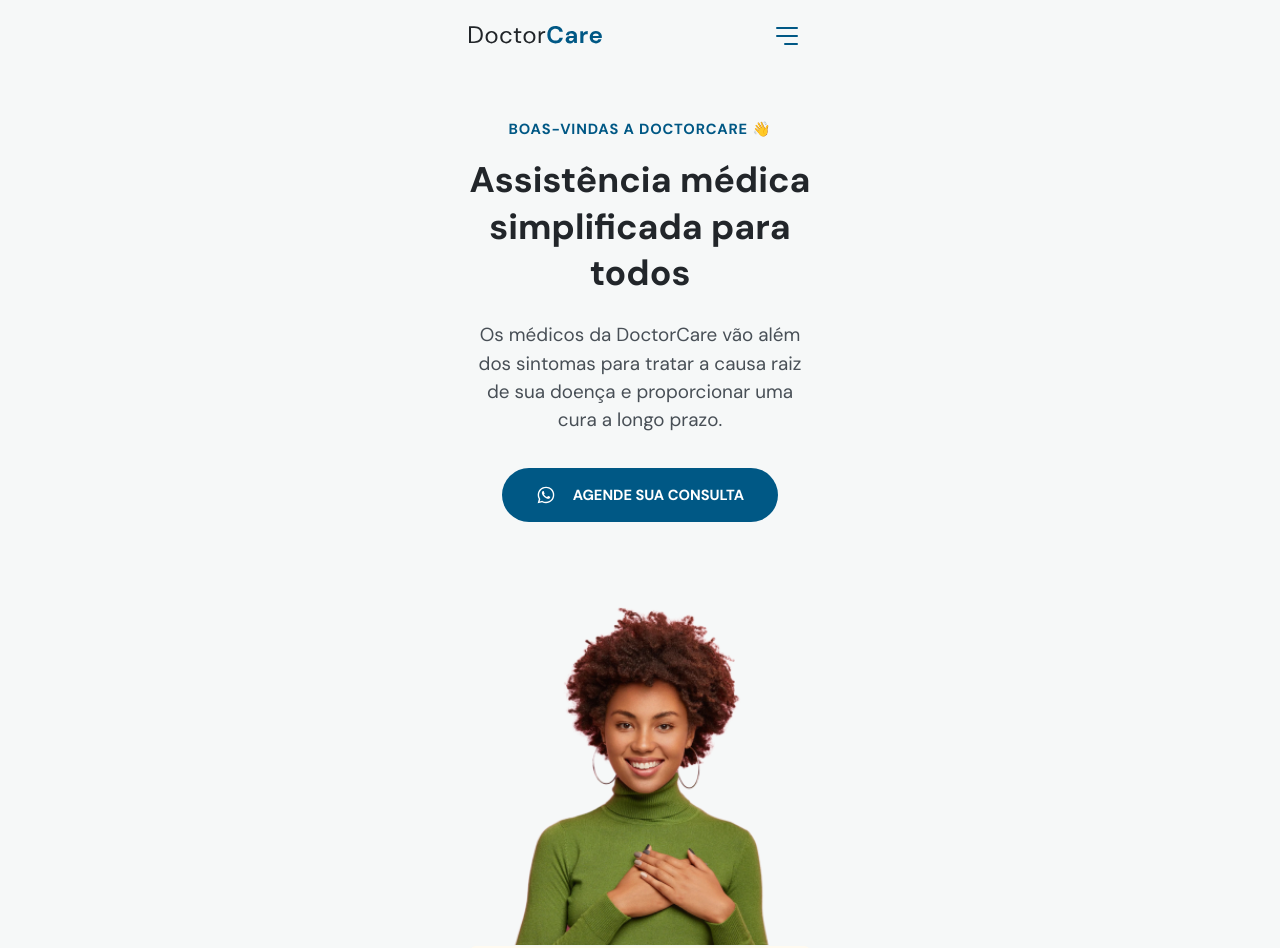
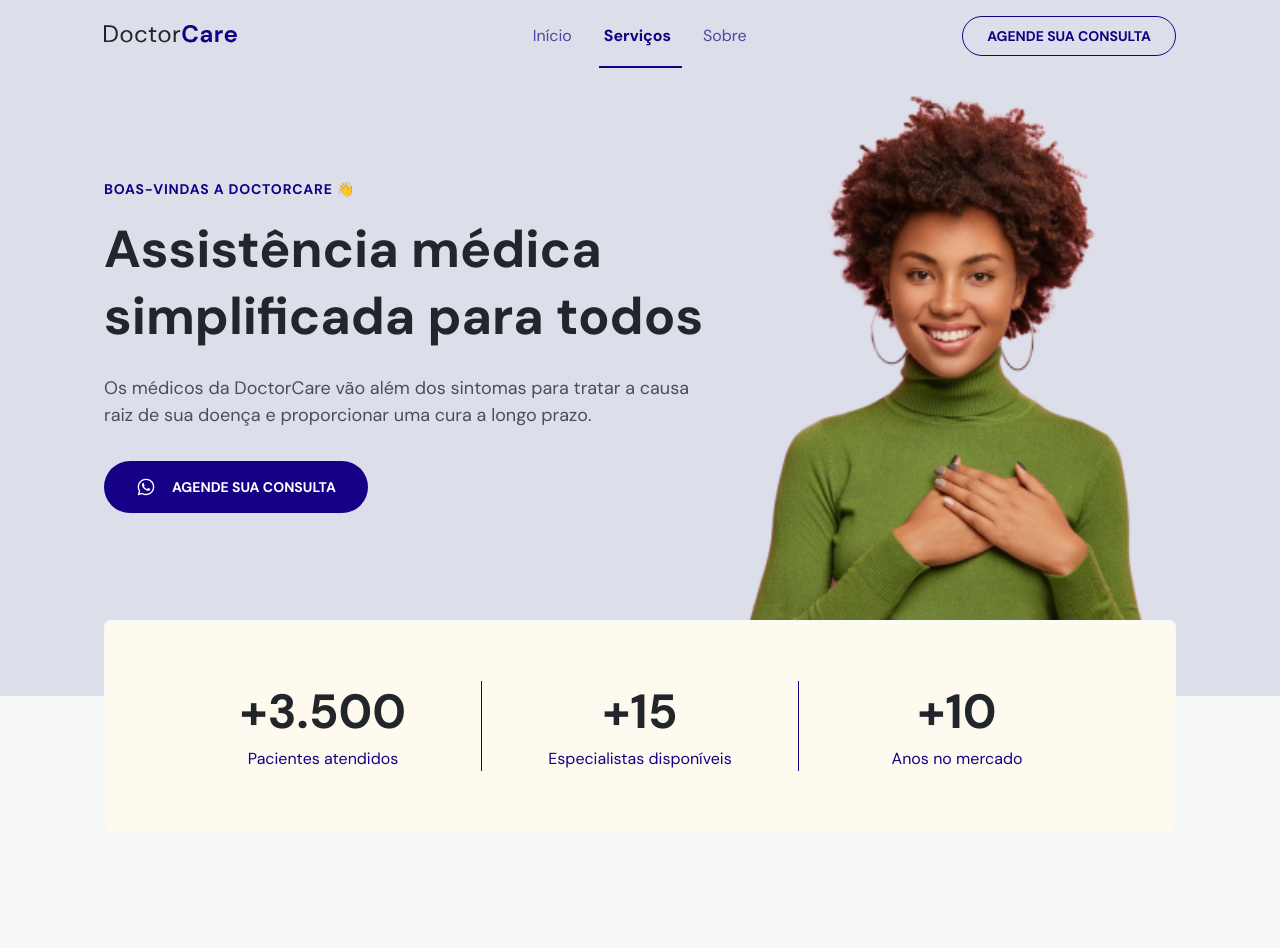
Before and after one commit to thekaykealves/DoctorCare-nlw, a plain HTML site: page index.html in a window 1280 px wide. Shown: the top 948 px of the page. Drawn offline with nearby package versions, Linux system fonts and the light colour scheme.

Commit message:
stage 05

```diff
--- a/index.html
+++ b/index.html
@@ -36,7 +36,6 @@
           <li><a onclick="closeMenu()" href="#home">Início</a></li>
           <li><a onclick="closeMenu()" href="#services">Serviços</a></li>
           <li><a onclick="closeMenu()" href="#about">Sobre</a></li>
-          <li><a onclick="closeMenu()" href="#testimonials">Depoimentos</a></li>
         </ul>
 
         <a class="button" href="#contact" onclick="closeMenu()">Agende sua consulta</a>
@@ -87,6 +86,8 @@
 
   <section id="home">
     <div class="wrapper">
+
+      <div class="col-a">
         <header>
           <h4>BOAS-VINDAS A DOCTORCARE 👋</h4>
           <h1>Assistência médica simplificada para todos</h1>
@@ -101,7 +102,10 @@
             </svg>
             Agende sua consulta
           </a>
+        </div>
+      </div>
 
+      <div class="col-b">
         <img src="./images/woman.png" alt="Mulher de camisa verde sorrindo">
       </div>
 
@@ -192,6 +196,8 @@
 
   <section id="about">
     <div class="wrapper">
+
+      <div class="col-a">
         <header>
           <h4>Sobre nós</h4>
           <h2>Entenda quem somos e por que existimos</h2>
@@ -201,14 +207,19 @@
           <p>
             Amet minim mollit non deserunt ullamco est sit aliqua dolor do amet sint. Velit officia consequat duis enim. Amet minim mollit non deserunt ullamco est sit aliqua dolor do amet sint. Velit officia consequat duis enim. Amet minim mollit non deserunt ullamco est sit aliqua dolor do amet sint. Velit officia consequat duis enim. Amet minim mollit non deserunt ullamco est sit aliqua dolor do amet sint. Velit officia consequat duis enim. Amet minim mollit non deserunt ullamco est sit aliqua dolor do amet sint.
           </p>
+        </div>
+      </div>
 
+      <div class="col-b">
         <img src="./images/doctor-and-patients.png" alt="Médico cuidando de pacientes">
       </div>
+
     </div>
   </section>
 
   <section id="contact">
     <div class="wrapper">
+      <div class="col-a">
         <header>
           <h2>Entre em contato com a gente!</h2>
         </header>
@@ -241,15 +252,19 @@
             </svg>
             Agende sua consulta
           </a>
+        </div>
+      </div>
 
+      <div class="col-b">
         <img src="./images/men-with-smartphone.png"
-        alt="Homem sorrindo segurando um celular nas mãos">
+        alt="Homem sorrindo segurando um celular nas mãos"/>
       </div>
     </div>
   </section>
 
   <footer>
     <div class="wrapper">
+      <div class="col-a">
         <a href="#home" class="logo">
           <svg width="133" height="18" viewBox="0 0 133 18" fill="none" xmlns="http://www.w3.org/2000/svg">
             <path d="M0 17.088V0.287999H5.16C8.12 0.287999 10.296 1.04 11.688 2.544C13.096 4.048 13.8 6.112 13.8 8.736C13.8 11.312 13.096 13.352 11.688 14.856C10.296 16.344 8.12 17.088 5.16 17.088H0ZM2.016 15.408H5.112C6.744 15.408 8.04 15.144 9 14.616C9.976 14.072 10.672 13.304 11.088 12.312C11.504 11.304 11.712 10.112 11.712 8.736C11.712 7.328 11.504 6.12 11.088 5.112C10.672 4.104 9.976 3.328 9 2.784C8.04 2.24 6.744 1.968 5.112 1.968H2.016V15.408Z" fill="#212529"/>
@@ -269,7 +284,9 @@
           @2022 DoctorCare <br>
           Todos os direitos reservados.
         </p>
+      </div>
 
+      <div class="col-b">
         <ul class="social-links">
           <li>
             <a href="https://instagram.com" target="_blank">
@@ -297,6 +314,7 @@
           </li>
         </ul>
       </div>
+    </div>
   </footer>
 
   <a id="backToTopButton" href="#home">
--- a/main.js
+++ b/main.js
@@ -1,6 +1,34 @@
 function onScroll(){
   showNavOnScroll();
   showBackToTopButtonOnScroll();
+
+  activateMenuAtCurrentSection(home);
+  activateMenuAtCurrentSection(services);
+  activateMenuAtCurrentSection(about);
+}
+
+function activateMenuAtCurrentSection(section){
+  // linha alvo
+  const targetLine = scrollY + innerHeight / 2;
+
+  // verificar se a sessão passou da linha
+  const sectionTop = section.offsetTop;
+  const sectionHeight = section.offsetHeight;
+  const sectionTopReachOrPassedTargetLine = targetLine >= sectionTop;
+
+  const sectionEndsAt = sectionTop + sectionHeight;
+
+  const sectionEndPassedTargetLine = sectionEndsAt <= targetLine;
+
+  const sectionBoundaries = sectionTopReachOrPassedTargetLine && !sectionEndPassedTargetLine;
+
+  const sectionId = section.getAttribute('id');
+  const menuElement = document.querySelector(`.menu a[href*=${sectionId}]`);
+
+  menuElement.classList.remove('active');
+  if(sectionBoundaries) {
+    menuElement.classList.add('active')
+  }
 }
 
 function showNavOnScroll() {
--- a/style.css
+++ b/style.css
@@ -4,21 +4,20 @@
   box-sizing: border-box;
 }
 
-:root{
-  --hue: 200;
+:root {
+  --hue: 250;
   --primary-color: hsl(var(--hue), 100%, 26%);
   --headline: hsl(210, 11%, 15%);
   --paragraph: hsl(210, 9%, 31%);
 
   --brand-beige: hsl(39, 100%, 97%);
-  --brand-light: hsl(calc(var(--hue) -22), 23%, 89%);
+  --brand-light: hsl(calc(var(--hue) - 22), 23%, 89%);
+  --brand-dark: hsl(var(--hue), 100%, 14%);
+  --brand-light-02: #F7F9F9;
+
   --bg-light: hsl(180, 14%, 97%);
 
-  --white: hsl(0, 0%, 100%);
-  --brand-dark: hsla(var(--hue), 100%, 14%, 1);
-
-  /*-- font --*/
-  font-size: 65.5%;
+  font-size: 62.5%; /* 1rem = 10px */
 
   --nav-height: 7.2rem;
 }
@@ -46,7 +45,7 @@ body{
 }
 
 .wrapper{
-  width: 37.5rem;
+  width: min(50rem, 100%);
   margin-inline: auto;
   padding-inline: 2.4rem;
 }
@@ -98,7 +97,7 @@ section .content p{
 
 .button{
   background-color: var(--primary-color);
-  color: var(--white);
+  color: white;
 
   border: none;
   border-radius: 4rem;
@@ -149,11 +148,11 @@ button.open-menu path[stroke*='#00856F'],
 
 body.menu-expanded #navigation .logo path,
 #navigation.scroll .logo path{
-  fill: var(--white);
+  fill: white;
 }
 
 #navigation.scroll button.open-menu path[stroke*='#00856F']{
-  stroke: var(--white);
+  stroke: white;
 }
 
 /*----- NAVIGATION -----*/
@@ -185,6 +184,11 @@ nav button{
   cursor: pointer;
 }
 
+nav .menu,
+nav .close-menu{
+  position: fixed;
+}
+
 /*----- MENU-EXPANDED -----*/
 body.menu-expanded{
   overflow: hidden;
@@ -212,7 +216,6 @@ body.menu-expanded .close-menu{
 }
 
 body.menu-expanded .menu{
-  position: fixed;
   top: 0;
   left: 0;
   background-color: var(--primary-color);
@@ -239,12 +242,12 @@ body.menu-expanded .menu{
 }
 
 .menu ul li a{
-  color: var(--white);
+  color: white;
   text-decoration: none;
 }
 
 .menu .button{
-  background-color: var(--white);
+  background-color: white;
   border-radius: 4rem;
   font-weight: 700;
   font-size: 1.8rem;
@@ -263,7 +266,7 @@ body.menu-expanded .menu{
 
 .menu .button:hover{
   background-color: var(--primary-color);
-  color: var(--white);
+  color: white;
   filter: brightness(1.2);
 }
 
@@ -282,16 +285,16 @@ body.menu-expanded button path{
 }
 
 /*----- #HOME -----*/
-
 #home{
+  padding-block: 0;
   padding-top: calc(4.1rem + var(--nav-height));
 }
 
 #home::before{
   content: "";
   width: 100%;
-  height: calc(108rem + var(--nav-height));
-  background-color: var(--bg-light);
+  height: calc(76% + var(--nav-height));
+  background-color: var(--brand-light);
   display: block;
 
   position: absolute;
@@ -320,7 +323,7 @@ body.menu-expanded button path{
 }
 
 #home .stats{
-  width: 32.7rem;
+  width: 100%;
   padding-block: 4rem;
   margin-inline: auto;
 
@@ -329,6 +332,7 @@ body.menu-expanded button path{
   border-radius: 0.6rem;
 
   display: flex;
+  justify-content: space-evenly;
   flex-direction: column;
   gap: 6rem;
 }
@@ -349,6 +353,10 @@ body.menu-expanded button path{
 }
 
 /*----- SERVICES -----*/
+#services{
+  background-color: var(--brand-light-02);
+}
+
 #services header h2{
   margin-bottom: 6rem;
 }
@@ -361,7 +369,9 @@ body.menu-expanded button path{
 #services .card {
   padding: 2.4rem;
   text-align: left;
-  background-color: var(--white);
+
+  background-color: white;
+
   border: 1px solid var(--bg-light);
   border-radius: 0.6rem;
 }
@@ -388,7 +398,6 @@ body.menu-expanded button path{
 /*----- CONTACT -----*/
 #contact{
   text-align: left;
-  background-color: var(--white);
 }
 
 #contact header{
@@ -415,7 +424,7 @@ footer{
   padding-block: 6rem;
 
   text-align: left;
-  color: var(--white);
+  color: white;
 }
 
 footer .logo{
@@ -429,7 +438,7 @@ footer .logo svg{
 }
 
 footer .logo path{
-  fill: var(--white);
+  fill: white;
 }
 
 footer p{
@@ -451,10 +460,281 @@ footer .social-links{
   opacity: 0;
   visibility: hidden;
 
+  transform: translateY(100%);
   transition: 300ms;
 }
 
 #backToTopButton.show{
   opacity: 1;
   visibility: visible;
+  transform: translateY(0);
 }
+
+/*----- RESPONSIVO -----*/
+@media (min-width: 1024px){
+  /*----- GERAL -----*/
+  body{
+    overflow: auto;
+  }
+
+  .wrapper{
+    width: min(112rem, 100%);
+    display: grid;
+  }
+
+  .col-a{
+    grid-area: A;
+  }
+
+  .col-b{
+    grid-area: B;
+  }
+
+  section{
+    padding-block: 16rem;
+  }
+
+  section header h2{
+    font-size: 4rem;
+    line-height: 5.2rem;
+  }
+
+  /*----- NAVIGATION -----*/
+  /* reset */
+  nav#navigation .wrapper *{
+    margin: 0;
+    padding: 0;
+    visibility: initial;
+    display: initial;
+    opacity: initial;
+    flex-direction: initial;
+    position: initial;
+    font-size: initial;
+    font-weight: initial;
+    transform: initial;
+    color: initial;
+    background-color: initial;
+    filter: initial;
+  }
+
+  nav#navigation .close-menu,
+  nav#navigation .open-menu,
+  nav#navigation .social-links{
+    display: none;
+  }
+
+  nav#navigation .menu{
+    display: flex;
+    align-items: center;
+    justify-content: space-between;
+    width: 60%;
+  }
+
+  nav#navigation .menu ul:nth-child(1){
+    display: flex;
+    gap: 3.2rem;
+  }
+
+  nav#navigation .menu ul li a{
+    color: var(--primary-color);
+    opacity: 0.7;
+  }
+
+  nav#navigation .menu a.button{
+    display: flex;
+    align-items: center;
+    justify-content: center;
+    padding: 1rem 2.4rem;
+
+    border: 1px solid var(--primary-color);
+    border-radius: 4rem;
+
+    color: var(--primary-color);
+
+    font-weight: 700;
+    font-size: 1.4rem;
+    line-height: 1.8rem;
+    text-transform: uppercase;
+  }
+
+  nav#navigation .menu a.button:hover{
+    background-color: var(--primary-color);
+    color: white;
+  }
+
+  nav#navigation.scroll .menu a.button{
+    border-color: white;
+    color: white;
+  }
+
+  nav#navigation.scroll .menu ul li a{
+    color: var(--brand-light);
+    opacity: 0.6;
+  }
+
+  nav#navigation .menu li a{
+    transition: opacity 0.4s;
+  }
+
+  nav#navigation .menu li a::after{
+    content: '';
+    width: 0%;
+    height: 2px;
+    background-color: var(--primary-color);
+
+    position: relative;
+    bottom: -1.5rem;
+    left: -0.5rem;
+
+    display: block;
+
+    transition: width 0.2s;
+  }
+
+  nav#navigation .menu li a.active,
+  nav#navigation .menu li a:hover{
+    opacity: 1;
+    font-weight: 700;
+  }
+
+  nav#navigation.scroll .menu li a::after{
+    background-color: white;
+  }
+
+  nav#navigation .menu li a.active::after,
+  nav#navigation .menu li a:hover::after{
+    padding-inline: 0.8rem;
+    width: 100%;
+  }
+
+  nav#navigation.scroll .menu a.active,
+  nav#navigation.scroll .menu a.hover{
+    opacity: 1;
+  }
+
+  nav#navigation.scroll .menu a.button.active,
+  nav#navigation.scroll .menu a.button:hover{
+    background-color: var(--brand-dark);
+    filter: brightness(1.2);
+    border: none;
+  }
+
+  /*----- HOME -----*/
+  #home::before{
+    height: calc(96% - var(--nav-height));
+  }
+
+  #home .col-a{
+    text-align: left;
+    align-self: center;
+  }
+
+  #home{
+    padding-top: var(--nav-height);
+  }
+
+  #home .wrapper{
+    grid-template-columns: 60.5rem 1fr;
+    grid-template-areas:
+    'A B'
+    'C C';
+  }
+
+  #home h1{
+    font-size: 5.2rem;
+  }
+
+  #home .content p{
+    font-size: 1.8rem;
+  }
+
+  #home .stats{
+    grid-area: C;
+
+    flex-direction: row;
+    padding: 6rem;
+    gap: 0;
+  }
+
+  /* pegar um stat que tenha outro stat anteriormente */
+  #home .stats .stat + .stat{
+    border-left: 1px solid var(--primary-color);
+  }
+
+  #home .stats .stat{
+    flex: 1;
+  }
+
+  #home .button{
+    margin: 0;
+  }
+
+  #home img{
+    width: 42rem;
+  }
+
+  /*----- SERVICES -----*/
+  #services h2{
+    width: 47rem;
+    margin-inline: auto;
+  }
+
+  #services .cards{
+    flex-direction: row;
+    flex-wrap: wrap;
+    gap: 4rem;
+  }
+
+  #services .card{
+    width: 30%;
+    flex-grow: 1;
+  }
+
+  /*----- ABOUT -----*/
+  #about .wrapper{
+    grid-template-columns: 1fr 1fr;
+    grid-template-areas: 'B A';
+    gap: 6.7rem;
+  }
+
+  #about .col-a{
+    align-self: center;
+  }
+
+  #about .content p{
+    margin-bottom: 0;
+  }
+
+  /*----- CONTACT -----*/
+  #contact .wrapper{
+    grid-template-columns: 1fr 57.5rem;
+    grid-template-areas: 'A B';
+  }
+
+  #contact h2{
+    width: 40.4rem;
+  }
+
+  /*----- FOOTER -----*/
+  footer{
+    padding-block: 8rem;
+  }
+
+  footer .wrapper{
+    grid-template-columns: 1fr 1fr;
+    grid-template-areas: 'A B';
+  }
+
+  footer .col-a{
+    align-self: center;
+  }
+
+  footer .col-b{
+    align-self: center;
+    justify-self: flex-end;
+  }
+
+  footer p{
+    margin-bottom: 0;
+  }
+}
```
Also changed, not shown: images/doctor-and-patients.png, images/men-with-smartphone.png. Lines whose indentation alone changed are shown as unchanged.
